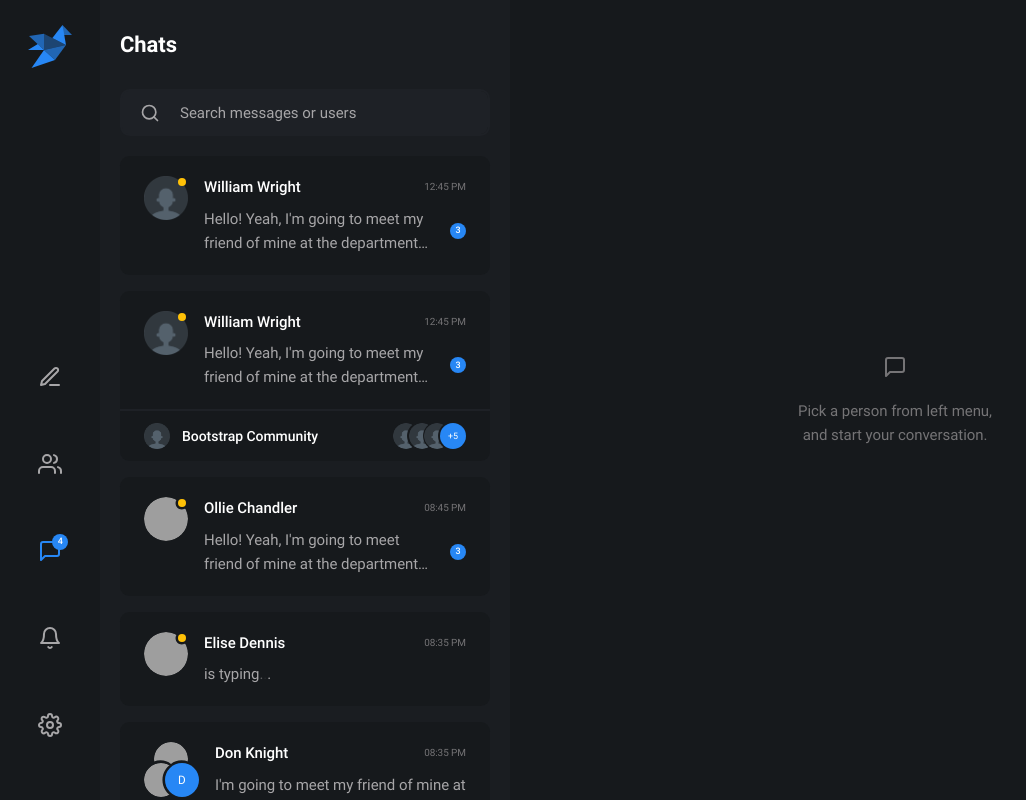
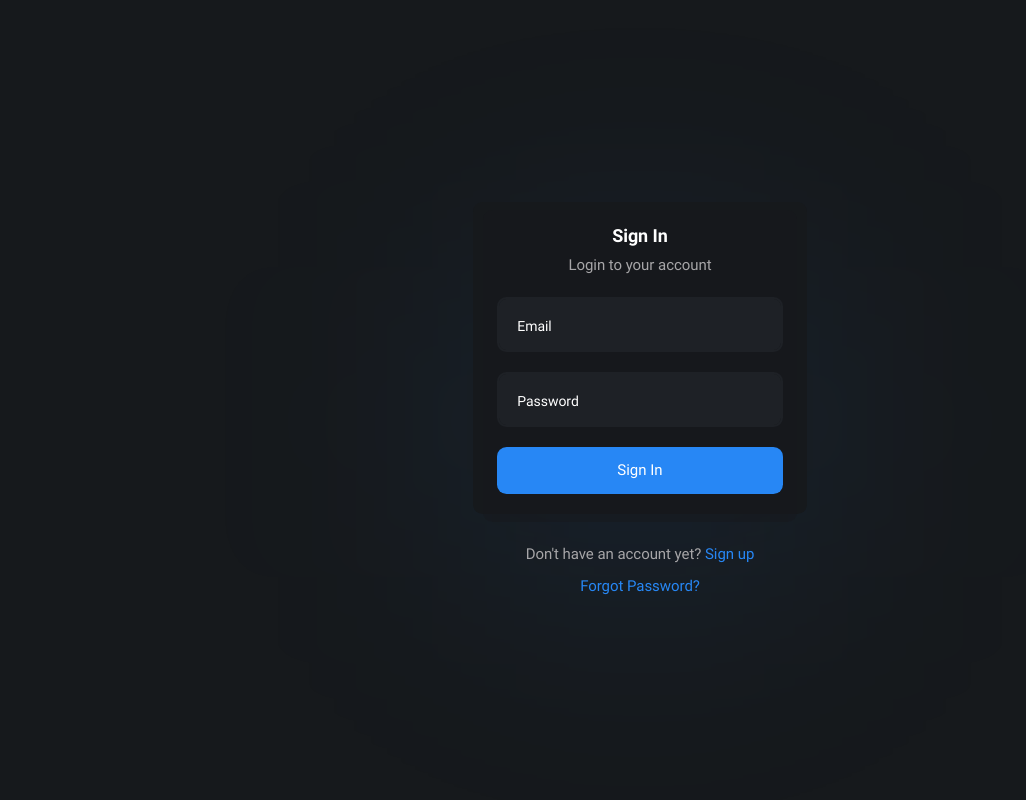
Before and after one commit to shrikantmergu143/chat-application, a React (Create React App) app: page /login in a window 1280 px wide. Shown: the whole page, without its empty margins (0-1026 px from the left). Built offline with nearby package versions, Linux system fonts and the light colour scheme; grey boxes are pictures that could not be loaded.

Commit message:
pushing code

```diff
--- a/public/index.js
+++ b/public/index.js
@@ -2,7 +2,7 @@
 
 if ('serviceWorker' in navigator) {
     window.addEventListener('load', () => {
-      navigator.serviceWorker.register('/service.js').then((registration) => {
+      navigator.serviceWorker.register('service.js').then((registration) => {
         console.log('Service Worker registered with scope:', registration.scope);
       }, (error) => {
         console.log('Service Worker registration failed:', error);
--- a/src/App.css
+++ b/src/App.css
@@ -93,3 +93,17 @@
 .common_icon.CloseIcon{mask-image: url(./assets/img/icons/CloseIcon.svg);--webkit-mask-image: url(./assets/img/icons/CloseIcon.svg);}
 .avatar-group .avatar{z-index: 0;position: relative;}
 .avatar-group .avatar:hover{z-index: 19;position: relative;}
+
+.form_group .form-floating label {
+    color: var(--bs-white)!important;
+    margin-bottom: 0px;
+    user-select: none;
+}
+.form_group .form-floating>.form-control:focus,.form_group .form-floating>.form-control:not(:placeholder-shown){
+    padding-top: 1.5rem;
+    padding-bottom: 0.505rem;
+}
+.form_group .form-floating>.form-control:focus~label,.form_group .form-floating>.form-control:not(:placeholder-shown)~label,.form_group .form-floating>.form-select~label{
+    opacity: .65;
+    transform: scale(.75) translateY(-0.5rem) translateX(0.15rem);
+}
--- a/src/App.js
+++ b/src/App.js
@@ -2,6 +2,7 @@ import React from 'react';
 import './App.css';
 import { Route, Routes } from 'react-router';
 import { App_url } from './components/common/Constant';
+import AuthLogin from './components/Layout/Auth/AuthLogin';
 const LandingPage = React.lazy(()=>import('./components/Landing/LandingPage'));
 
 function App() {
@@ -9,6 +10,7 @@ function App() {
     <Routes>
       <Route exact path={App_url.Home}  element={<LandingPage/>} />
       <Route exact path={App_url.PageNotFound}  element={<LandingPage/>} />
+      <Route exact path={App_url.Login}  element={<AuthLogin/>} />
     </Routes>
   );
 }
--- /dev/null
+++ b/src/components/Layout/Auth/AuthLogin.jsx
@@ -0,0 +1,92 @@
+import React, { useState } from 'react'
+import { Link } from 'react-router-dom'
+import { App_url } from '../../common/Constant'
+import { validateEmail } from '../../common/utils';
+const InputGroup = React.lazy(()=>import('../../common/InputGroup'))
+const Button = React.lazy(()=>import('../../common/Button'));
+
+export default function AuthLogin() {
+    const [formData, setFormData] = useState({
+        email:"",
+        password:""
+    });
+    const [errors, setErrors] = useState({
+        email:"",
+        password:""
+    });
+    const onChange = (e) =>{
+        setFormData((data)=>({
+            ...data,
+            [e.target.name]:e.target.value
+        }))
+        setErrors((data)=>({
+            ...data,
+            [e.target.name]:""
+        }))
+    }
+    const validation = () =>{
+        if(!validateEmail(formData?.email)){
+            errors.email = ""
+        }
+
+    }
+    const callSubmitForm = (e) =>{
+        e.preventDefault();
+        if(validation()){
+
+        }
+    }
+  return (
+    <div className="container">
+        <div className="row align-items-center justify-content-center min-vh-100 gx-0">
+            <div className="col-12 col-md-5 col-lg-4">
+                <div className="card card-shadow border-0">
+                    <div className="card-body">
+                        <form onSubmit={callSubmitForm} className="row g-6">
+                            <div className="col-12">
+                                <div className="text-center">
+                                    <h3 className="fw-bold mb-2">Sign In</h3>
+                                    <p>Login to your account</p>
+                                </div>
+                            </div>
+
+                            <div className="col-12">
+                                <InputGroup
+                                    floatStyle
+                                    placeholder={"Email"}
+                                    label={"Email"}
+                                    type='email'
+                                    onChange={onChange}
+                                    value={formData?.email}
+                                    error={errors?.email}
+                                />
+                            </div>
+
+                            <div className="col-12">
+                                <InputGroup
+                                    floatStyle
+                                    placeholder={"Password"}
+                                    label={"Password"}
+                                    type='password'
+                                    onChange={onChange}
+                                    value={formData?.password}
+                                    error={errors?.password}
+                                />
+                            </div>
+
+                            <div className="col-12">
+                                <Button className="btn btn-block w-100" variant={"primary"} size={"md"} type="submit">Sign In</Button>
+                            </div>
+                        </form>
+                    </div>
+                </div>
+
+                <div className="text-center mt-8">
+                    <p>Don't have an account yet? <Link to={App_url.Register} >Sign up</Link></p>
+                    <p><Link >Forgot Password?</Link></p>
+                </div>
+            </div>
+        </div>
+    </div>
+  )
+}
--- /dev/null
+++ b/src/components/common/Button.jsx
@@ -0,0 +1,22 @@
+import React from 'react'
+import PropTypes from "prop-types"
+
+export default function Button(props) {
+  return (
+    <button className={`btn btn-block btn-${props?.size} btn-${props?.variant} ${props?.className}`} onClick={props?.onClick} >
+      {props?.children}
+    </button>
+  )
+}
+Button.propTypes = {
+    size: PropTypes.any,
+    className: PropTypes.any,
+    variant: PropTypes.any,
+    onClick: PropTypes.func,
+}
+Button.defaultProps = {
+    size: "md",
+    className: "",
+    variant: "",
+    onClick: ()=>{},
+}
--- a/src/components/common/Constant.jsx
+++ b/src/components/common/Constant.jsx
@@ -1,5 +1,10 @@
+export const API_AUTH_LOGIN = "auth/login";
+export const API_AUTH_REGISTER = "auth/register";
+
 export const App_url = {
     Home:"/",
+    Register:"/register",
+    Login:"/login",
     PageNotFound:"*"
 }
 
--- a/src/components/common/InputGroup.jsx
+++ b/src/components/common/InputGroup.jsx
@@ -22,11 +22,11 @@ export default function InputGroup(props) {
     }
     return (
         <div className={`form_group ${formClassName}`}>
-            {label &&(
-                <label htmlFor={uuid} className='form-label text-muted'>
-                    {label}
-                </label>
-            )}
+           {label && !floatStyle &&(
+                    <label htmlFor={uuid} className='form-label text-muted'>
+                        {label}
+                    </label>
+                )}
             <div className={`${floatStyle?"form-floating":"input-group"}`}>
                 {leftLabel && (
                     <div className="input-group-text" onClick={onClickLeftLabel}>
@@ -48,6 +48,11 @@ export default function InputGroup(props) {
                     <div className="input-group-text" onClick={onClickRightLabel}>
                         {rightLabel}
                     </div>
+                )}
+                {label && floatStyle &&(
+                    <label htmlFor={uuid} className='form-label text-muted'>
+                        {label}
+                    </label>
                 )}
             </div>
             {error &&(
@@ -74,7 +79,8 @@ InputGroup.propTypes = {
     size: PropTypes.any,
     iconSize: PropTypes.any,
     error: PropTypes.any,
-    // floatStyle: PropTypes.bool
+    value: PropTypes.any,
+    floatStyle: PropTypes.bool
 }
 InputGroup.defaultProps = {
     name:"",
@@ -93,5 +99,6 @@ InputGroup.defaultProps = {
     formClassName:"",
     type:"text",
     error:"",
-    floatStyle:false
+    floatStyle:false,
+    value:"",
 }
--- /dev/null
+++ b/src/components/common/utils.js
@@ -0,0 +1,13 @@
+export const validateEmail = (email) => {
+  const check = String(email)
+  .toLowerCase()
+  .match(
+    /^(([^<>()[\]\\.,;:\s@"]+(\.[^<>()[\]\\.,;:\s@"]+)*)|.(".+"))@((\[[0-9]{1,3}\.[0-9]{1,3}\.[0-9]{1,3}\.[0-9]{1,3}\])|(([a-zA-Z\-0-9]+\.)+[a-zA-Z]{2,}))$/
+  );
+  if(!email){
+    return "Enter your email"
+  }
+  if(!check){
+    return "Enter valid email"
+  }
+};
```
Also changed, not shown: 1 other file (tests, documents, lock files or other folders).
